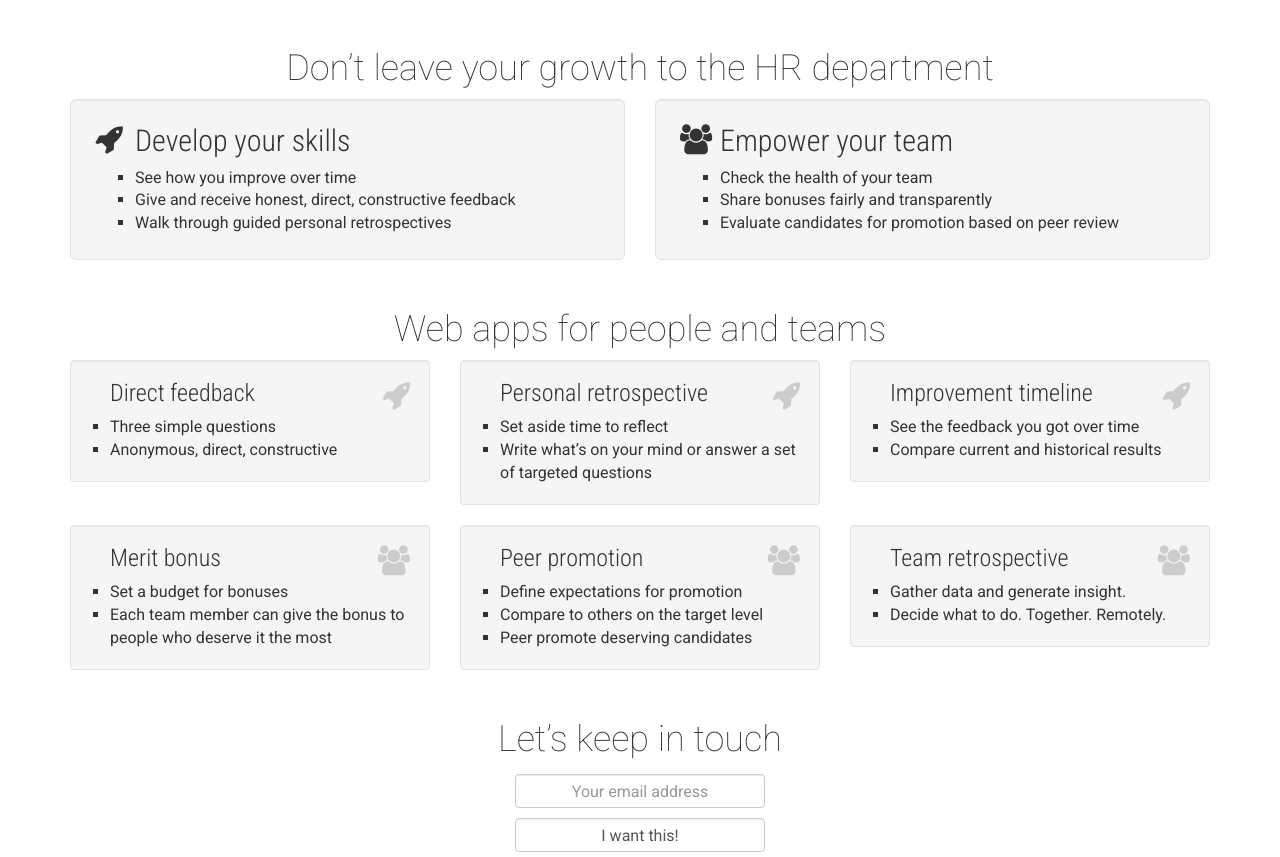
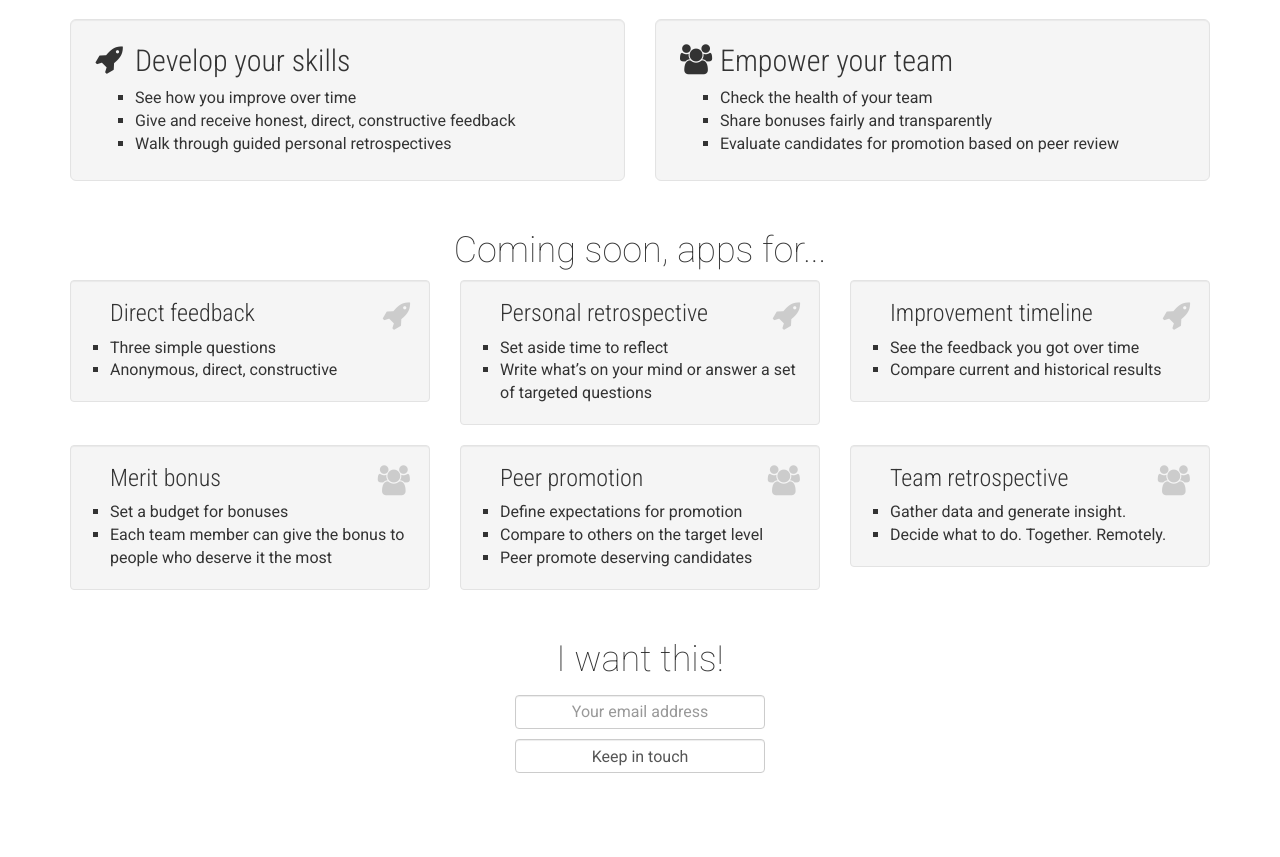
Before and after one commit to tasuk/psfg, a Django app: page /labs in a window 1280 px wide. Shown: the part 51-908 px from the top of the page. After the commit the page ends 824 px from the top, so only its background shows below. Run offline with Django 3.2, Linux system fonts and the light colour scheme; some libraries are stand-ins or nearby versions.

Commit message:
Semirandomly update really important texts

```diff
--- a/homepage/templates/index.html
+++ b/homepage/templates/index.html
@@ -62,8 +62,6 @@
 </nav>
 
 <div class="container benefits">
-    <h1>Don’t leave your growth to the HR department</h1>
-
     <div class="row">
         <div class="col-sm-6">
             <div class="well well-lg">
@@ -92,7 +90,7 @@
 </div>
 
 <div class="container features">
-    <h1>Web apps for people and teams</h1>
+    <h1>Coming soon, apps for...</h1>
 
     <div class="row">
         <div class="col-md-4 col-sm-6">
@@ -165,9 +163,9 @@
 <div class="container">
     <div id="mc_embed_signup">
         <form action="//fluidcircle.us3.list-manage.com/subscribe/post?u=47b4c221878d6aafcb56c62d5&amp;id=3143a6ac20" method="post" id="mc-embedded-subscribe-form" name="mc-embedded-subscribe-form" class="validate form-inline" target="_blank" novalidate>
-            <div><label for="mce-EMAIL" class="h1">Let’s keep in touch</label></div>
+            <div><label for="mce-EMAIL" class="h1">I want this!</label></div>
             <div><input type="email" value="" name="EMAIL" class="required email form-control" id="mce-EMAIL" placeholder="Your email address"></div>
-            <div><input type="submit" value="I want this!" name="subscribe" id="mc-embedded-subscribe" class="button form-control"></div>
+            <div><input type="submit" value="Keep in touch" name="subscribe" id="mc-embedded-subscribe" class="button form-control"></div>
             <div style="position: absolute; left: -5000px;"><input type="text" name="b_47b4c221878d6aafcb56c62d5_3143a6ac20" tabindex="-1" value=""></div>
 
             <div id="mce-responses" class="clear">
```
